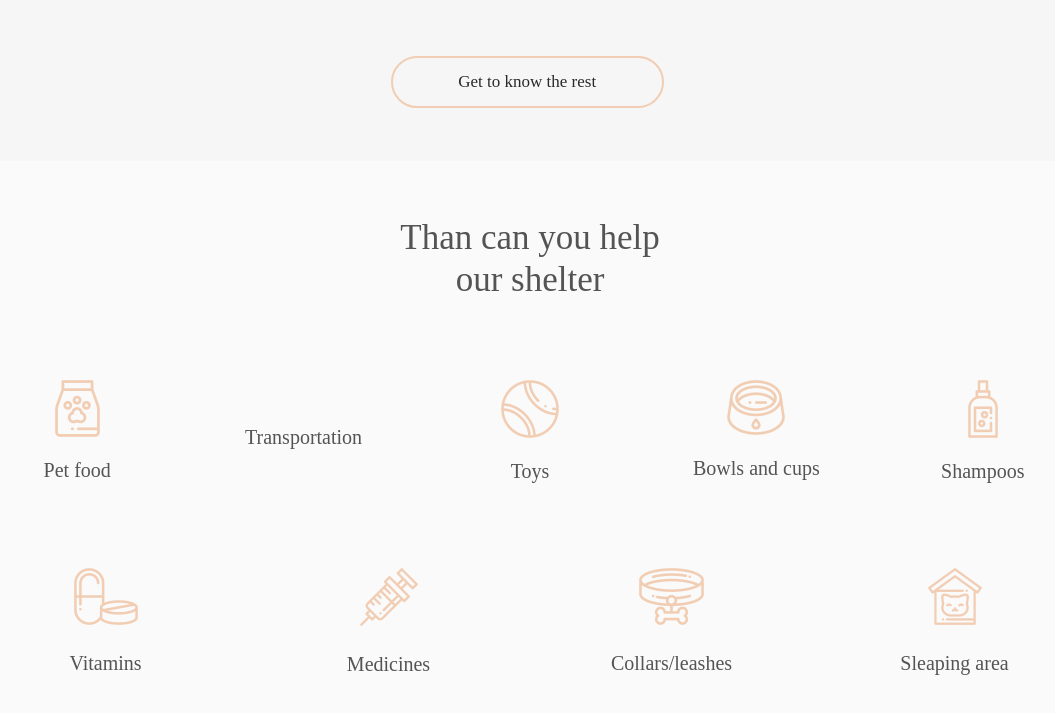
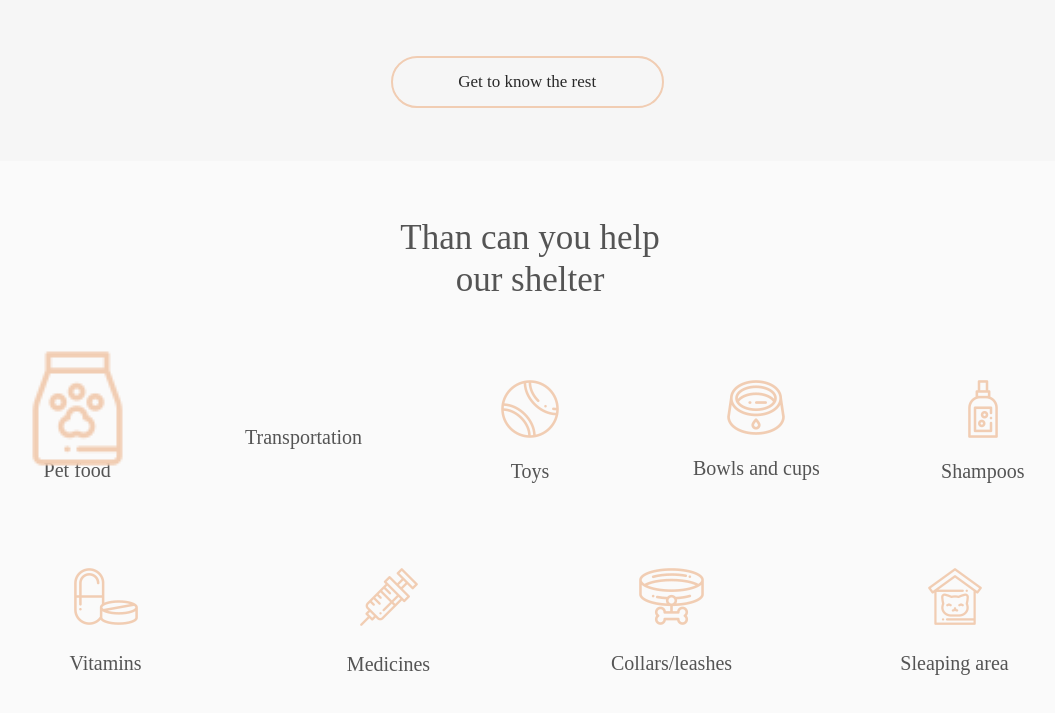
Before and after one commit to milan9111/house-for-pets, a plain HTML site: page index.html in a window 1280 px wide. In both pictures the pointer is over the picture 187 px from the left and 2246 px from the top of the page. Shown: the part 1838-2551 px from the top of the page, without its empty margins (110-1165 px from the left). Drawn offline with nearby package versions, Linux system fonts and the light colour scheme.

Commit message:
add section help full

```diff
--- a/style/custom.css
+++ b/style/custom.css
@@ -259,3 +259,11 @@ font: inherit;
 .help-row-bottom {
   padding: 0% 0% 5% 0%;
 }
+
+.help img {
+  transition: 0.5s;
+}
+
+.help img:hover {
+  transform: scale(2);
+}
```
